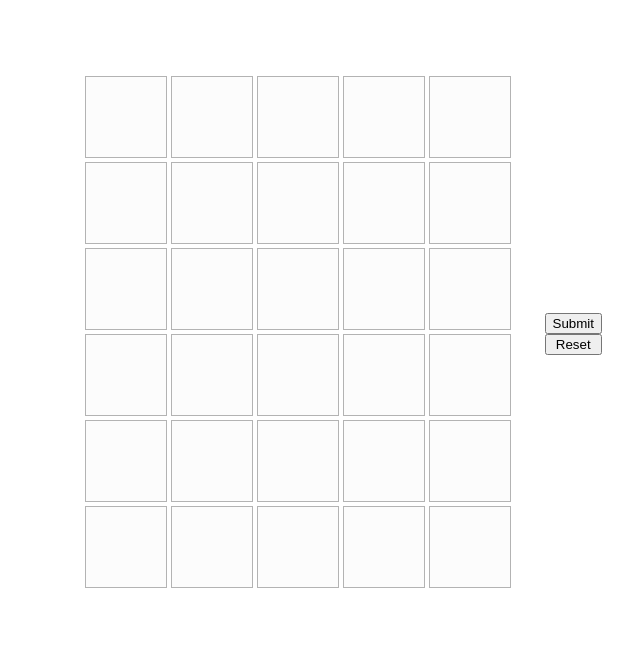
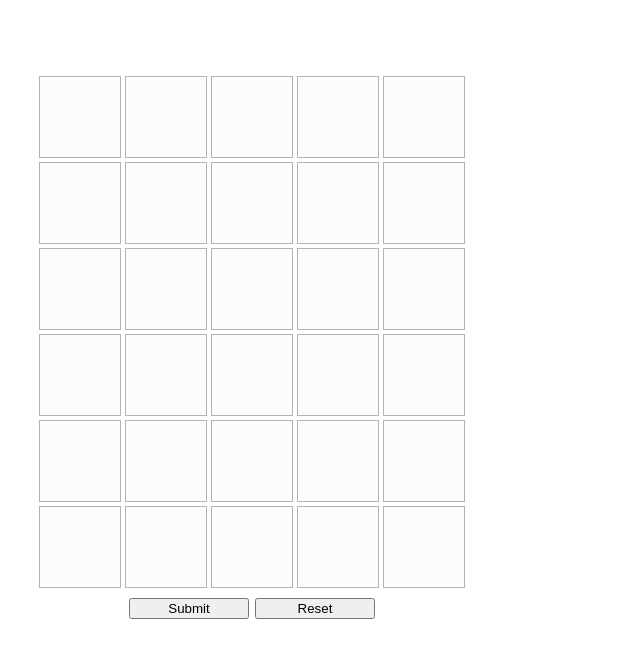
Before and after one commit to heather-cunningham/vuedle, a Vue app: page / in a window 1280 px wide. Shown: the top 658 px of the page, without its empty margins (388-1028 px from the left). Built offline with nearby package versions, Linux system fonts and the light colour scheme.

Commit message:
buttonsBr: Moved buttons from right side to bottom of gameboard and some button style

```diff
--- a/src/components/VordleBoard.vue
+++ b/src/components/VordleBoard.vue
@@ -18,8 +18,8 @@
 		</div>
 
 		<div class="game-buttons">
-			<GenericButton id="submitBtn" label="Submit" />
-			<GenericButton id="resetBtn" label="Reset" />
+				<GenericButton id="submitBtn" class="game-button" label="Submit" />
+				<GenericButton id="resetBtn" class="game-button" label="Reset" />
 		</div>
 
 		<div>
@@ -68,15 +68,16 @@ const countOfEmptyGuesses = computed(() => {
 main {
 	margin: 6%;
 	display: flex;
+	flex-direction: column;
 	align-items: center;
 	font-family: Roboto, Tahoma, Verdana, sans-serif;
 }
 
 .gameboard {
-	margin: 0 3% 0 35%;
-	float: left;
+	/*margin: 0 3% 0 0;*/
+	/*float: left;*/
 	display: inherit;
-	flex-direction: column;
+	/*flex-direction: column;*/
 }
 
 ul {
@@ -90,10 +91,16 @@ li {
 }
 
 .game-buttons {
-	float: right;
-	clear: both;
+	margin: 6px 0 0 0;
+	/*float: right;
+	clear: both;*/
 	display: inherit;
-	flex-direction: column;
+	/*flex-direction: column;*/
+}
+
+.game-button {
+	margin: 0 3px 0 3px;
+	width: 120px;
 }
 
 </style>
```
